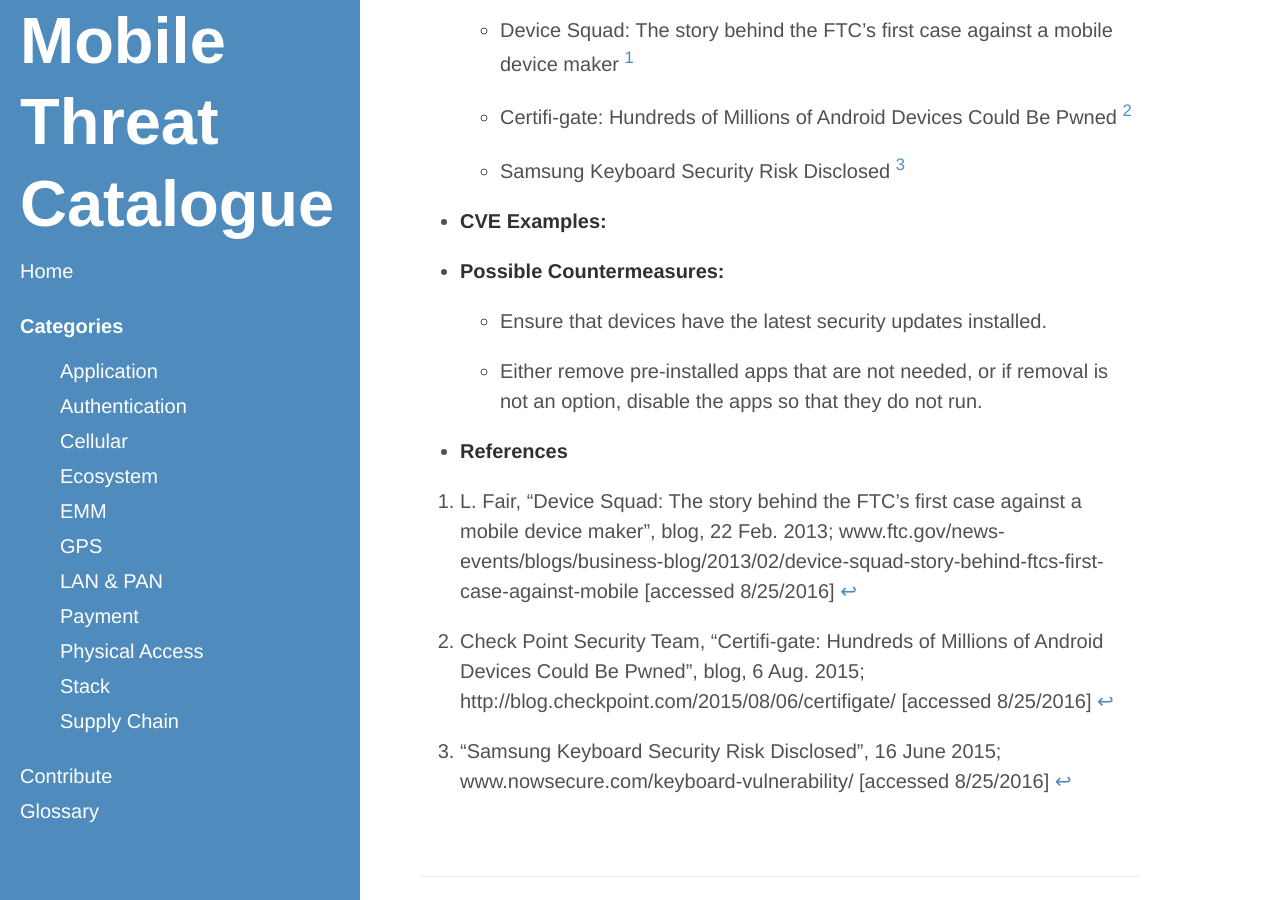
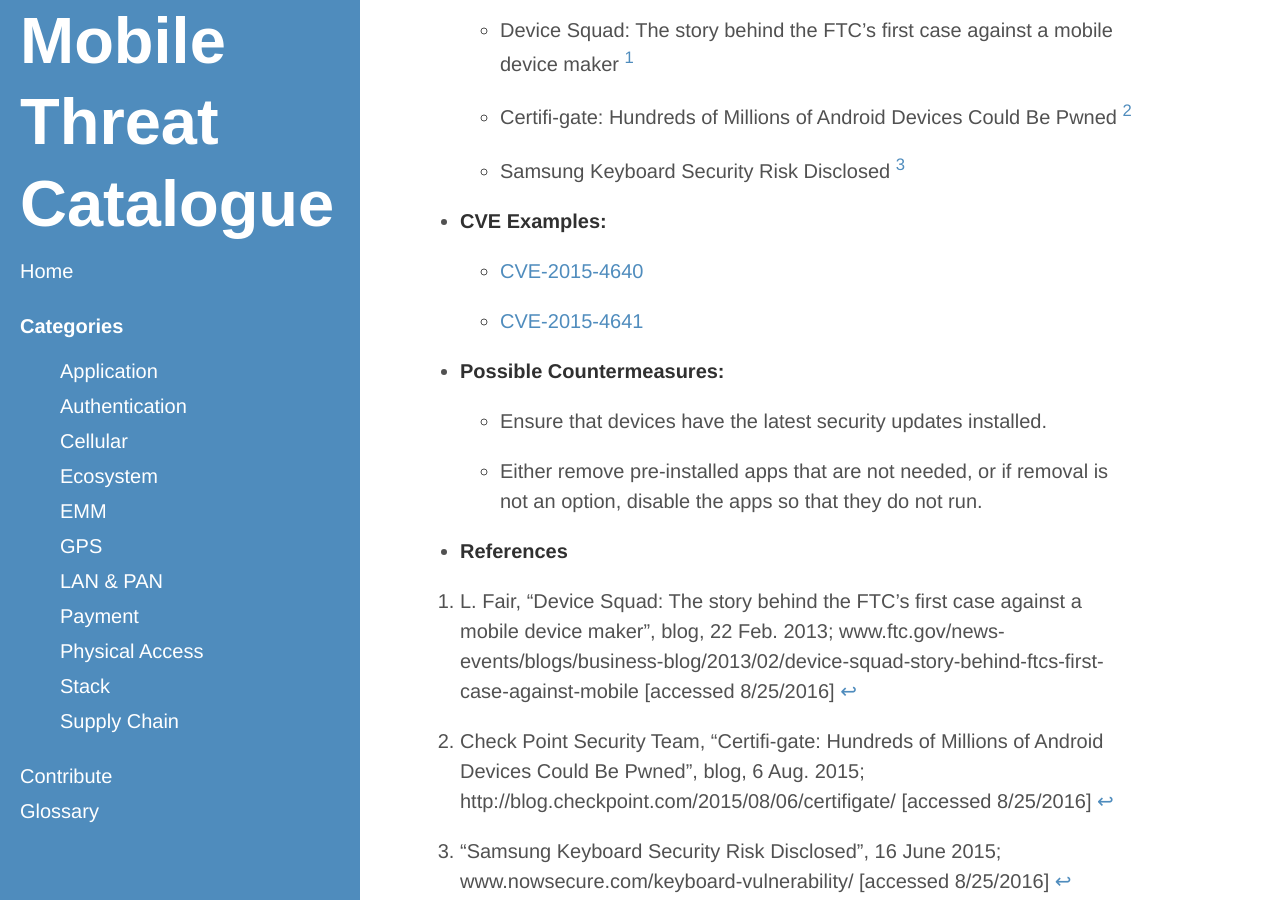
Before and after one commit to usnistgov/mobile-threat-catalogue, a Jekyll site: the page built from _application-threats/APP-36.md, in a window 1280 px wide and 900 px high, scrolled down 582 px. Built offline with Jekyll 4.4.1, drawn with Linux system fonts in a browser that asks for light colours.

Commit message:
#3: APP-36.md, adds two new CVEs

```diff
--- a/_application-threats/APP-36.md
+++ b/_application-threats/APP-36.md
@@ -9,6 +9,8 @@
         - "Certifi-gate: Hundreds of Millions of Android Devices Could Be Pwned [^114]"
         - "Samsung Keyboard Security Risk Disclosed [^115]"
     CVEExample:
+        - CVE-2015-4640
+        - CVE-2015-4641
     PossibleCountermeasures:
         - "Ensure that devices have the latest security updates installed."
         - "Either remove pre-installed apps that are not needed, or if removal is not an option, disable the apps so that they do not run."
```
